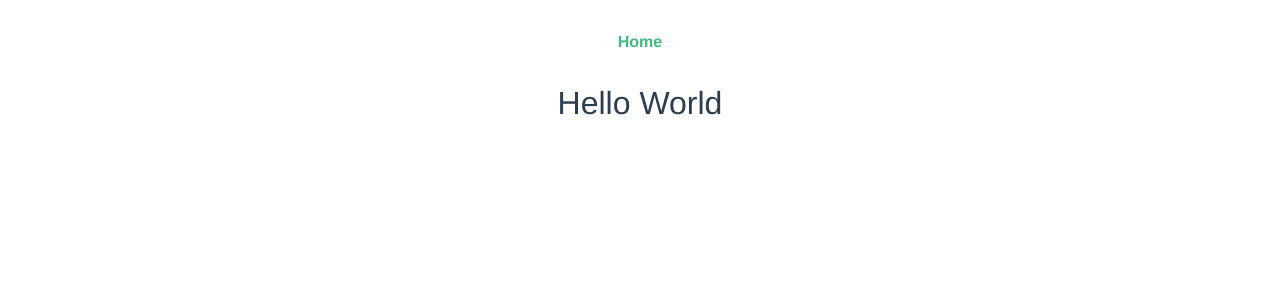
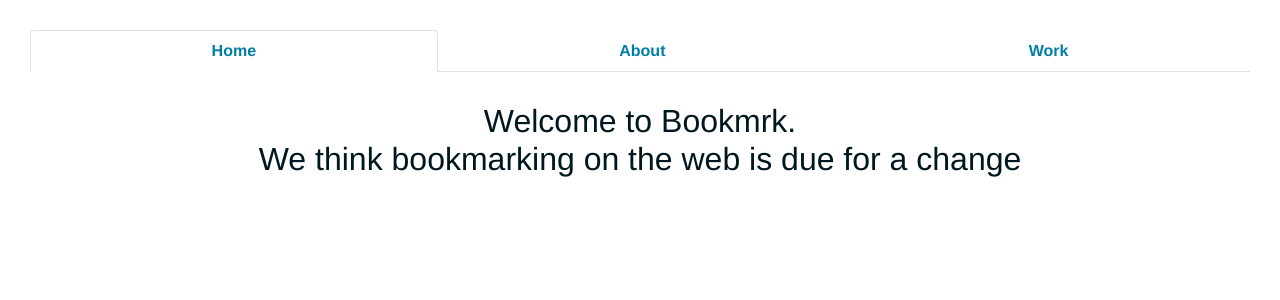
Before and after one commit to johnark88/bookmrk, a Vue app: page / in a window 1280 px wide. Shown: the top 300 px of the page. Built offline with nearby package versions, Linux system fonts and the light colour scheme.

Commit message:
Navigation work

```diff
--- a/src/App.vue
+++ b/src/App.vue
@@ -1,7 +1,12 @@
 <template>
   <div id="app">
     <div id="nav">
-      <router-link to="/">Home</router-link>
+      <b-nav fill tabs>
+        <b-nav-item active> <router-link to="/">Home</router-link> </b-nav-item>
+        <b-nav-item> About </b-nav-item>
+        <b-nav-item> Work </b-nav-item>
+      </b-nav>
+
     </div>
     <router-view/>
   </div>
@@ -13,16 +18,17 @@
   -webkit-font-smoothing: antialiased;
   -moz-osx-font-smoothing: grayscale;
   text-align: center;
-  color: #2c3e50;
+  color: #00171f;
 }
 #nav {
   padding: 30px;
   a {
     font-weight: bold;
-    color: #2c3e50;
+    color: #007ea7;
     &.router-link-exact-active {
-      color: #42b983;
+      color: #007ea7;
     }
   }
 }
+
 </style>
--- a/src/components/HomePage.vue
+++ b/src/components/HomePage.vue
@@ -3,7 +3,7 @@
     <b-container >
       <b-row>
        <b-col>
-         <h2> Hello World </h2>
+         <h2> Welcome to Bookmrk. <br> We think bookmarking on the web is due for a change </h2>
        </b-col>
       </b-row>
     </b-container>
```
